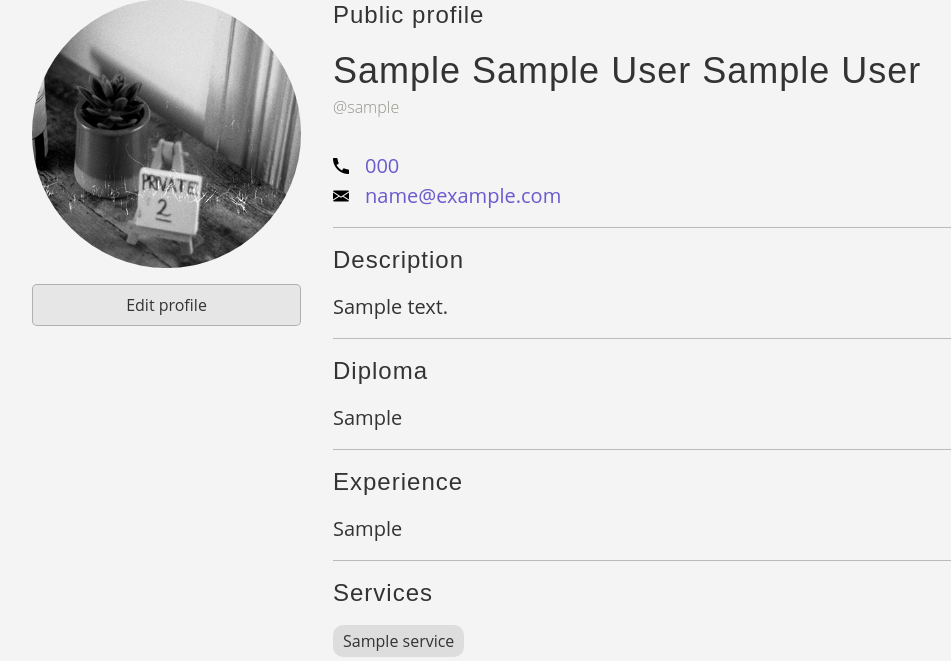
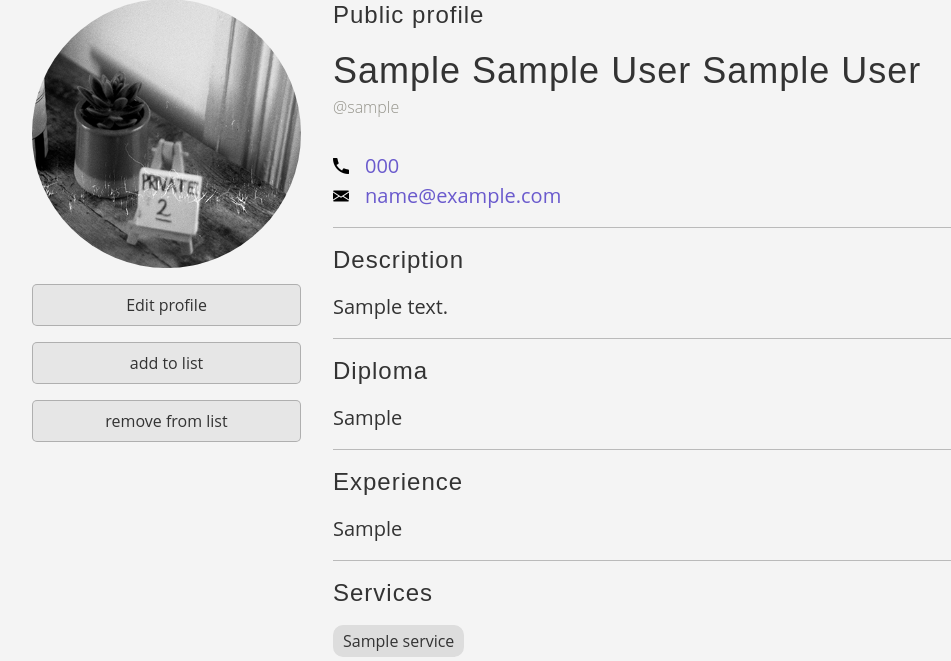
Before and after one commit to veemarh/DjangoBlockchained, a Django app: page /accounts/teacher/profile/1/ in a window 1280 px wide. Shown: the part 151-812 px from the top of the page, without its empty margins (54-1005 px from the left). Run offline with Django 5.2, Linux system fonts and the light colour scheme; a user stored in the database is signed in; tables that the repository leaves empty hold one stand-in row (values such as "Sample post").

Commit message:
now this project is shit

```diff
--- a/accounts/urls.py
+++ b/accounts/urls.py
@@ -9,6 +9,8 @@ from .views import (
     TeacherProfileView,
     TeacherProfileUpdateView,
     TeacherInterestsView,
+    add_to_teacher_list,
+    remove_from_teacher_list,
 )
 
 urlpatterns = (
@@ -45,4 +47,12 @@ urlpatterns = (
         ServiceDeleteView.as_view(),
         name="delete_service",
     ),
+    path(
+        "teacher/profile/<int:pk>/add", add_to_teacher_list, name="add_to_teacher_list"
+    ),
+    path(
+        "teacher/profile/<int:pk>/remove",
+        remove_from_teacher_list,
+        name="remove_from_teacher_list",
+    ),
 )
--- a/accounts/views.py
+++ b/accounts/views.py
@@ -2,7 +2,7 @@ from django.contrib import messages
 from django.contrib.auth import login
 from django.contrib.auth.decorators import login_required
 from django.contrib.auth.mixins import LoginRequiredMixin, UserPassesTestMixin
-from django.shortcuts import redirect
+from django.shortcuts import redirect, get_object_or_404
 from django.urls import reverse
 from django.utils.decorators import method_decorator
 from django.views.generic import (
@@ -13,7 +13,6 @@ from django.views.generic import (
 )
 
 from .decorators import student_required, teacher_required
-
 from .forms import (
     StudentCreationForm,
     TeacherCreationForm,
@@ -103,22 +102,35 @@ class TeacherSignUpView(CreateView):
         return redirect("home")
 
 
-class StudentProfileView(LoginRequiredMixin, UserPassesTestMixin, DetailView):
+# class StudentProfileView(LoginRequiredMixin, UserPassesTestMixin, DetailView):
+class StudentProfileView(LoginRequiredMixin, DetailView):
     model = User
     template_name = "student_profile.html"
 
-    def test_func(self):
+    # def test_func(self):
+    #     user = self.get_object()
+    #     return user.is_student
+
+    def add_to_student_list(self, request, *args, **kwargs):
+        teacher = request.user.teacher
         user = self.get_object()
-        return user.is_student
+        user.student.teacher_list.append(teacher)
+        user.student.save()
+        return reverse("student_profile", kwargs={"pk": user.pk})
+
+    def get_context_data(self, **kwargs):
+        kwargs["add_to_student_list"] = self.add_to_student_list
+        return super().get_context_data(**kwargs)
 
 
-class TeacherProfileView(LoginRequiredMixin, UserPassesTestMixin, DetailView):
+# class TeacherProfileView(LoginRequiredMixin, UserPassesTestMixin, DetailView):
+class TeacherProfileView(LoginRequiredMixin, DetailView):
     model = User
     template_name = "teacher_profile.html"
 
-    def test_func(self):
-        user = self.get_object()
-        return user.is_teacher
+    # def test_func(self):
+    #     user = self.get_object()
+    #     return user.is_teacher
 
 
 class StudentProfileUpdateView(LoginRequiredMixin, UserPassesTestMixin, UpdateView):
@@ -148,3 +160,21 @@ class TeacherProfileUpdateView(LoginRequiredMixin, UserPassesTestMixin, UpdateVi
     def get_success_url(self):
         user = self.get_object()
         return reverse("teacher_profile", kwargs={"pk": user.pk})
+
+
+def add_to_teacher_list(request, pk, *args, **kwargs):
+    student = request.user.student
+    teacher = get_object_or_404(Teacher, pk=pk)
+    # print(teacher.user.username)
+    student.teacher_list.add(teacher)
+    student.save()
+    # print(student.teacher_list.all())
+    return redirect("teacher_profile", pk)
+
+
+def remove_from_teacher_list(request, pk, *args, **kwargs):
+    student = request.user.student
+    teacher = get_object_or_404(Teacher, pk=pk)
+    student.teacher_list.remove(teacher)
+    student.save()
+    return redirect("teacher_profile", pk)
--- a/templates/base.html
+++ b/templates/base.html
@@ -46,34 +46,34 @@
                 </li>
             </ul>
             <ul id="nav-right">
-                {% if user.is_authenticated %}
+                {% if request.user.is_authenticated %}
                     <li>
                         <div id="user-icon">
                             <span></span>
                         </div>
                         <script>
-                            document.querySelector('#user-icon span').textContent = '{{ user.username }}'[0];
+                            document.querySelector('#user-icon span').textContent = '{{ request.user.username }}'[0];
                         </script>
                         <ul id="header-user-menu">
                             <li>
-                                {% if user.is_student %}<a href="{% url 'student_profile' user.id %}">
-                                {% else %}<a href="{% url 'teacher_profile' user.id %}">
+                                {% if request.user.is_student %}<a href="{% url 'student_profile' request.user.id %}">
+                                {% else %}<a href="{% url 'teacher_profile' request.user.id %}">
                                 {% endif %}
                                 My profile</a>
                             </li>
                             <li>
-                                {% if user.is_student %}<a href="/">My teachers</a>
+                                {% if request.user.is_student %}<a href="/">My teachers</a>
                                 {% else %}<a href="/">My students</a>
                                 {% endif %}
                             </li>
                             <li>
-                                {% if user.is_student %}<a href="/">
+                                {% if request.user.is_student %}<a href="/">
                                 {% else %}<a href="/">
                                 {% endif %}
                                 My schedule</a>
                             </li>
                             <li>
-                                {% if user.is_student %}<a href="/">
+                                {% if request.user.is_student %}<a href="/">
                                 {% else %}<a href="/">
                                 {% endif %}
                                 My homework</a>
--- a/templates/student_profile.html
+++ b/templates/student_profile.html
@@ -12,6 +12,7 @@
                             {% if request.user == user %}
                                 <a href="{% url 'student_profile_edit' user.id %}">Edit profile</a>
                             {% endif %}
+
                         </div>
                     </div>
                     <div class="account-dataset" id="main-dataset">
--- a/templates/teacher_profile.html
+++ b/templates/teacher_profile.html
@@ -12,6 +12,12 @@
                             {% if request.user == user %}
                                 <a href="{% url 'teacher_profile_edit' user.id %}">Edit profile</a>
                             {% endif %}
+                        {% if is_student and user.teacher in request.user.student.student_list.all %}
+
+                        {% endif %}
+                            <a href="{% url 'add_to_teacher_list' user.id %}" class="btn btn-primary">add to list</a>
+                            <a href="{% url 'remove_from_teacher_list' user.id %}" class="btn btn-primary">remove from
+                                list</a>
                         </div>
                     </div>
                     <div class="account-dataset" id="main-dataset">
```
